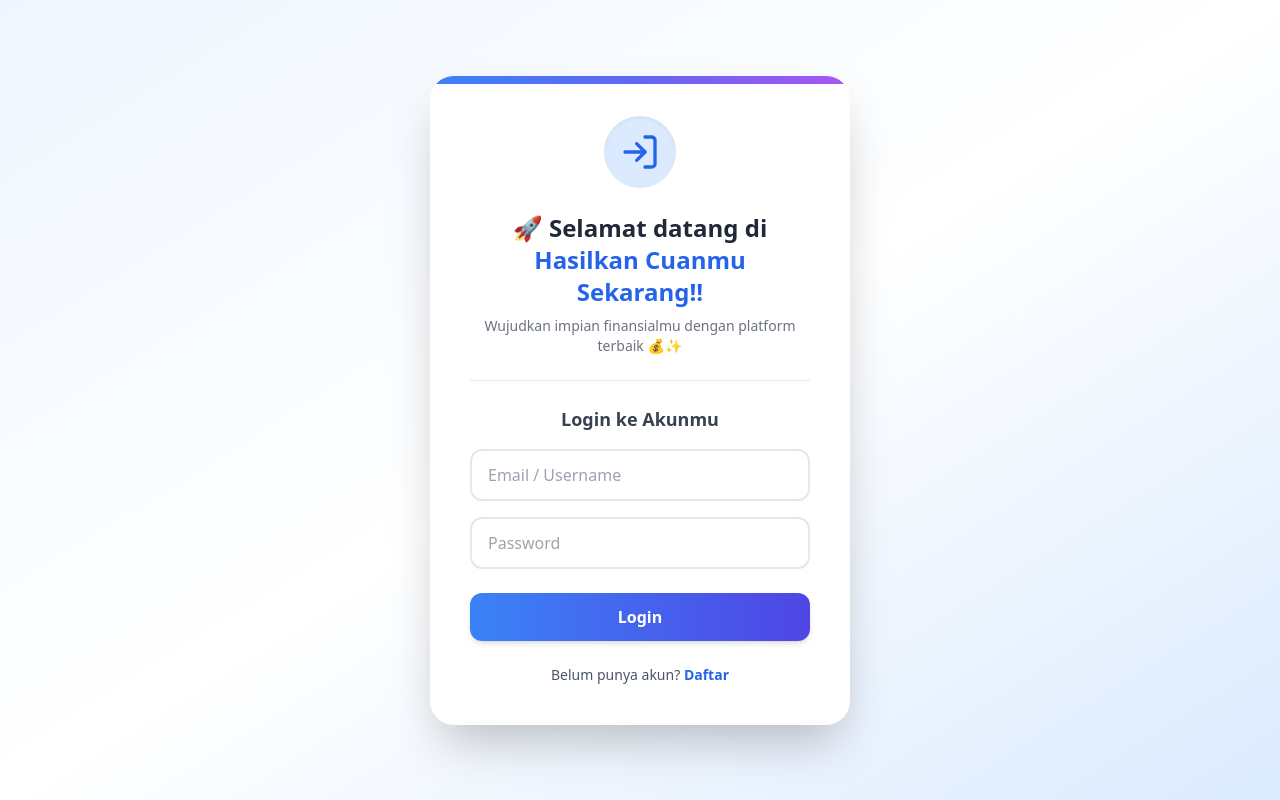
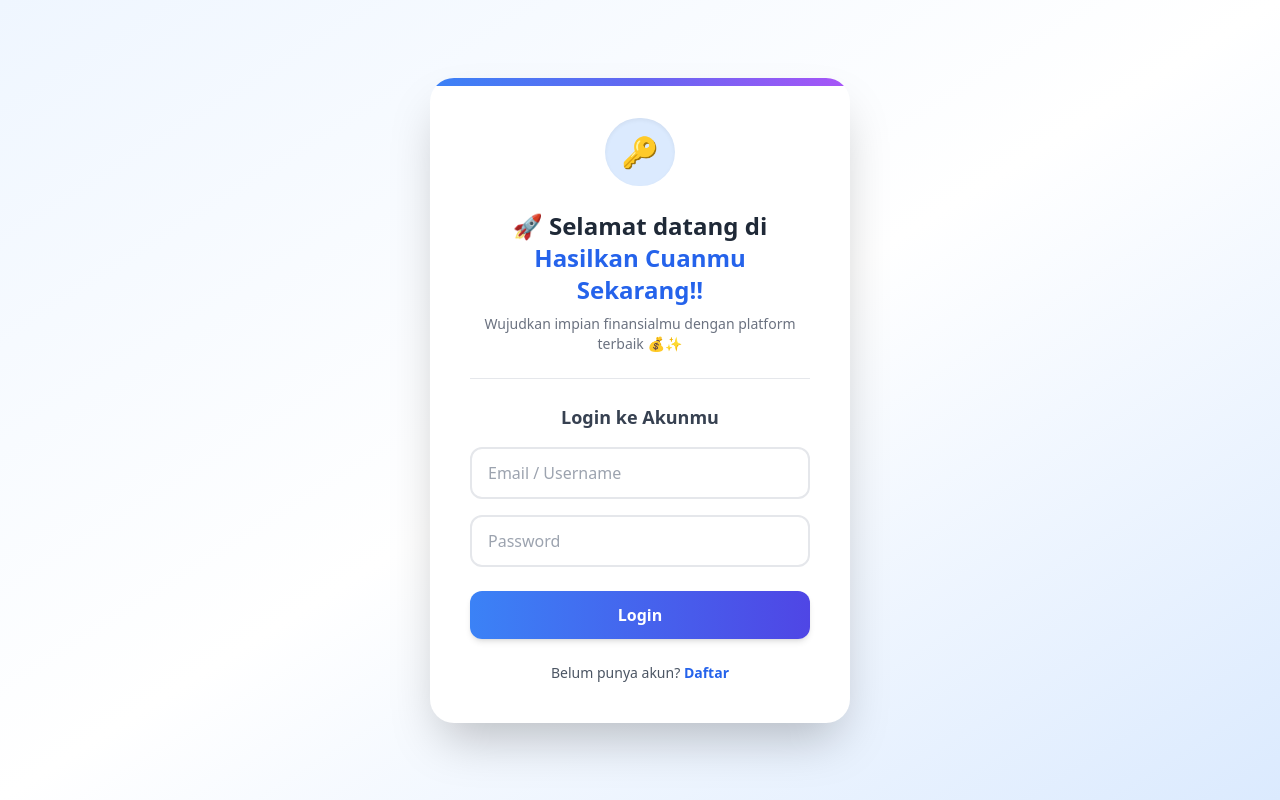
Before and after one commit to aanzapi/Web, a React (Vite) app: page /login in a window 1280 px wide. Built offline with nearby package versions, Linux system fonts and the light colour scheme.

Commit message:
Update Login.jsx

```diff
--- a/src/pages/Login.jsx
+++ b/src/pages/Login.jsx
@@ -1,6 +1,5 @@
 import { useState } from "react";
 import { useNavigate, Link } from "react-router-dom";
-import { LogIn } from "lucide-react"; // icon dari lucide-react
 
 function Login() {
   const [emailOrUser, setEmailOrUser] = useState("");
@@ -29,10 +28,10 @@
         {/* Background dekorasi */}
         <div className="absolute top-0 left-0 w-full h-2 bg-gradient-to-r from-blue-500 via-indigo-500 to-purple-500 rounded-t-3xl"></div>
 
-        {/* Icon / ilustrasi */}
+        {/* Icon / ilustrasi (pakai emoji biar aman) */}
         <div className="flex justify-center mb-6">
-          <div className="bg-blue-100 p-4 rounded-full shadow-inner">
-            <LogIn size={40} className="text-blue-600" />
+          <div className="bg-blue-100 p-4 rounded-full shadow-inner text-3xl">
+            🔑
           </div>
         </div>
 
```
